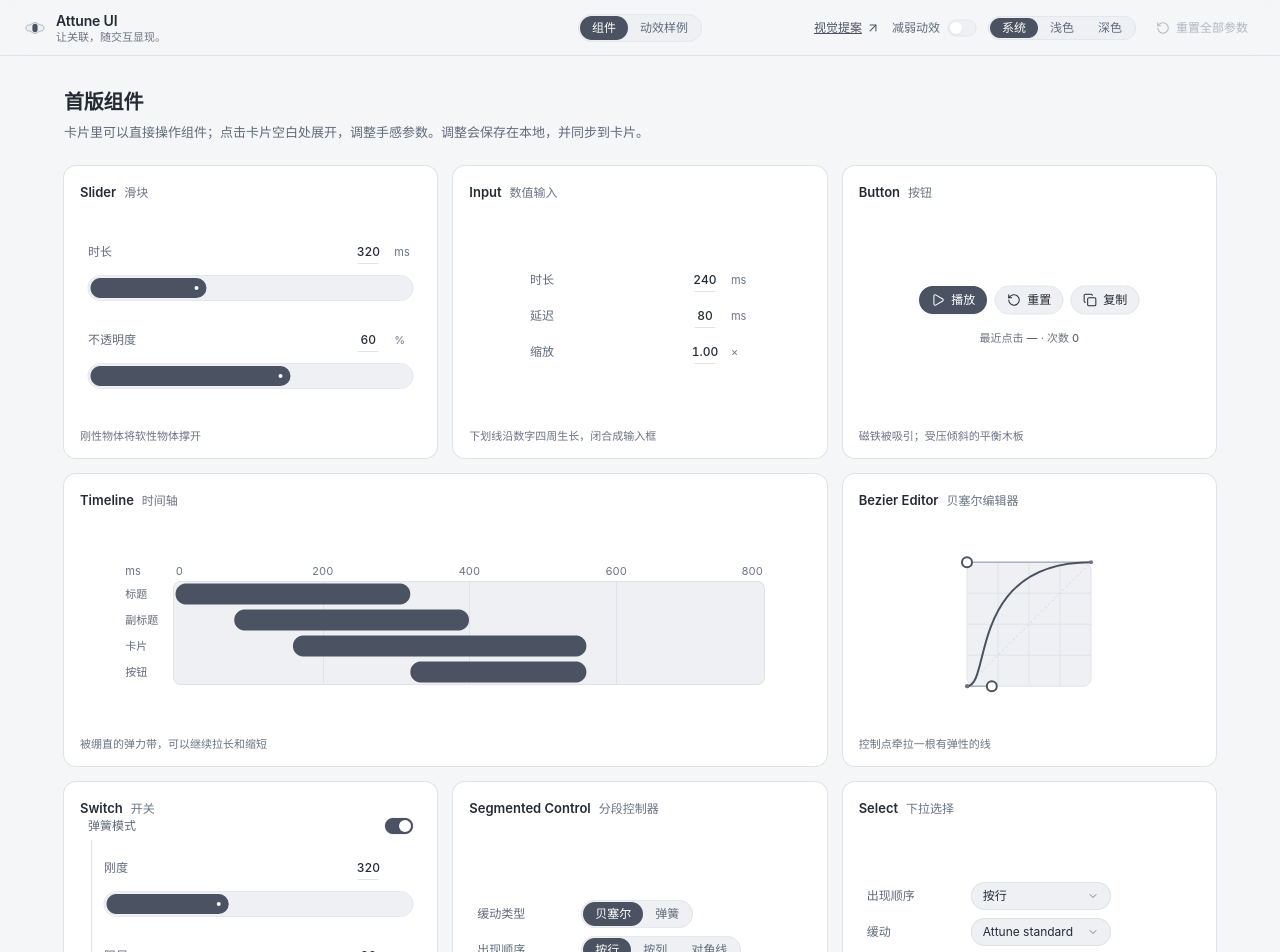
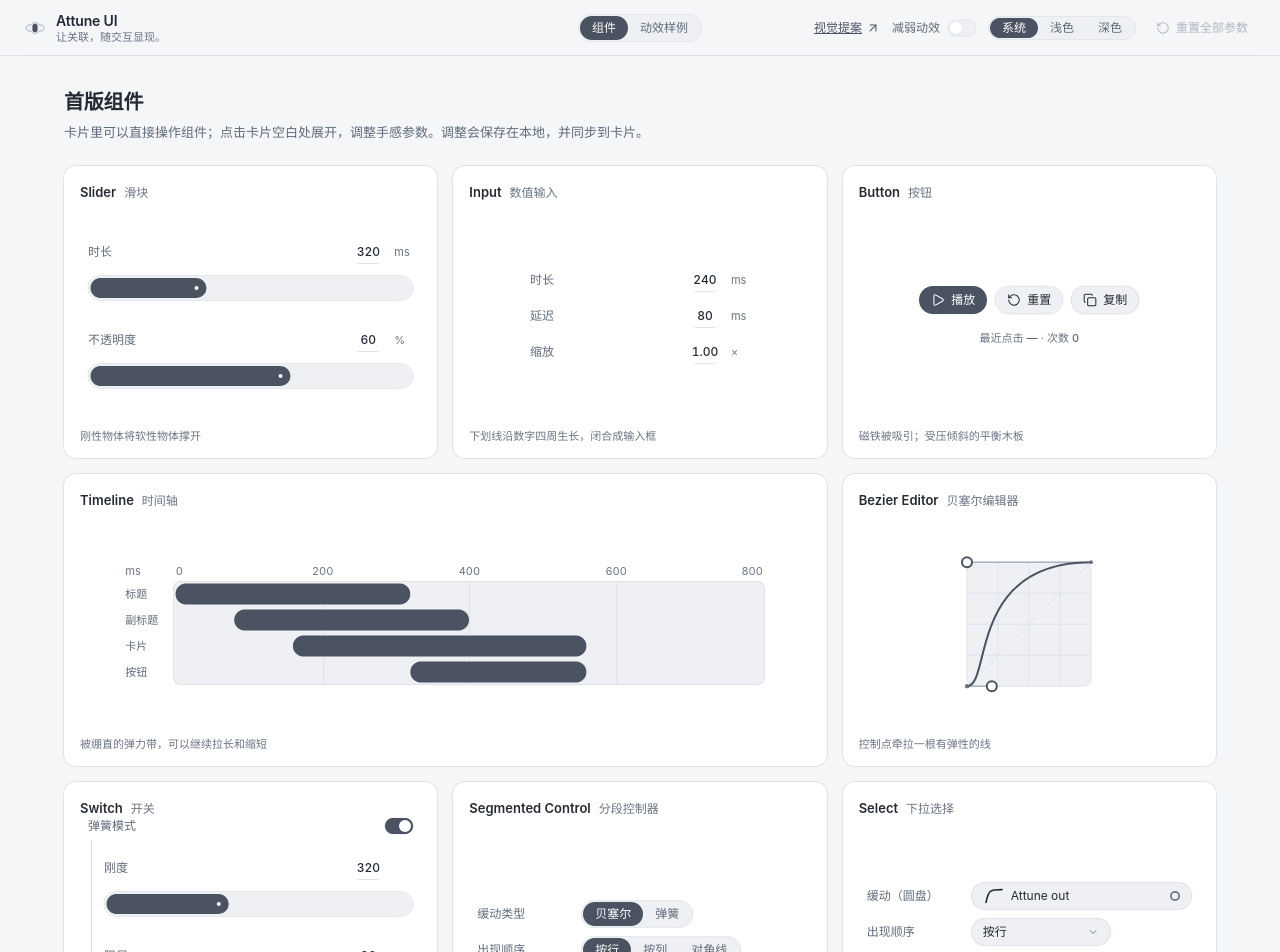
Before and after one commit to DavidStep37/AttuneUI, a React (Vite) app: page / in a window 1280 px wide. Shown: the top 952 px of the page. Built offline with nearby package versions, Linux system fonts and the light colour scheme.

Commit message:
Playground 的 Select 卡片直接展示圆盘变体；RadialOption/SelectOption 支持 shortLabel（扇区短名与触发器全名分开）

```diff
--- a/src/components/RadialPicker.tsx
+++ b/src/components/RadialPicker.tsx
@@ -20,7 +20,8 @@ import type { ControlSize, SpringToken } from "../tokens/tokens";
  * confirm, Esc close.
  */
 
-export type RadialOption<V extends string> = { value: V; label: ReactNode; icon?: ReactNode; hint?: ReactNode };
+/** `shortLabel` is used on the disc tiles when `label` is too long for a sector. */
+export type RadialOption<V extends string> = { value: V; label: ReactNode; shortLabel?: ReactNode; icon?: ReactNode; hint?: ReactNode };
 
 export type RadialFeel = {
   /** disc outer radius (px) */
@@ -371,7 +372,7 @@ export function RadialPicker<V extends string>({ options, value, onChange, child
                     exit={{ opacity: 0, transition: { duration: 0.08 } }}
                   >
                     {o.icon && <span className="at-radial-option-icon">{o.icon}</span>}
-                    <span className="at-radial-option-label">{o.label}</span>
+                    <span className="at-radial-option-label">{o.shortLabel ?? o.label}</span>
                     {i === sel && <span className="at-radial-option-mark" aria-hidden />}
                   </motion.div>
                 );
--- a/src/components/Select.tsx
+++ b/src/components/Select.tsx
@@ -10,7 +10,7 @@ import { controlHeight, type ControlSize } from "../tokens/tokens";
 import { useAttuneScope } from "../core/surface";
 import { RadialPicker, type RadialFeel } from "./RadialPicker";
 
-export type SelectOption<V extends string> = { value: V; label: ReactNode; hint?: ReactNode; /** used by the radial variant */ icon?: ReactNode };
+export type SelectOption<V extends string> = { value: V; label: ReactNode; /** radial variant: shorter tile label when `label` is long */ shortLabel?: ReactNode; hint?: ReactNode; /** used by the radial variant */ icon?: ReactNode };
 
 export type SelectProps<V extends string> = {
   size?: ControlSize;
--- a/src/playground/demos.tsx
+++ b/src/playground/demos.tsx
@@ -224,35 +224,39 @@ function SelectDemo({ variant }: { variant: Variant }) {
   const [a, setA] = useDemo("select.order", "row");
   const [b, setB] = useDemo("select.ease", "standard");
   const [c, setC] = useDemo("select.long", "p4");
-  const [d, setD] = useDemo("select.radial", "standard");
+  const [d, setD] = useDemo("select.easeRadial", "out-expo");
   const w = variant === "stage" ? 180 : 140;
+  const easeRadial = (
+    <Select
+      aria-label="缓动（圆盘）"
+      variant="radial"
+      value={d}
+      onChange={setD}
+      width="100%"
+      options={bezierPresets.map((bp) => ({ value: bp.value, label: bp.label, shortLabel: bp.short, icon: <CurveGlyph curve={bp.curve} /> }))}
+      renderHub={(o) => {
+        const pr = bezierPresets.find((x) => x.value === o?.value);
+        return pr ? (
+          <span className="at-radial-hub-preview">
+            <CurveGlyph curve={pr.curve} size={34} strokeWidth={1.8} />
+            <span>{pr.short}</span>
+          </span>
+        ) : null;
+      }}
+    />
+  );
   return (
     <div className="pg-rows" data-variant={variant}>
+      <Row label={variant === "card" ? "缓动（圆盘）" : "缓动"}>
+        {variant === "card" ? easeRadial : <Select aria-label="缓动" value={b} onChange={setB} options={easeOptions} width={w} listWidth={170} />}
+      </Row>
       <Row label="出现顺序">
         <Select aria-label="出现顺序" value={a} onChange={setA} options={orderOptions} width={w} listWidth={variant === "stage" ? 180 : 150} variant={variant === "stage" ? "radial" : "dropdown"} />
-      </Row>
-      <Row label="缓动">
-        <Select aria-label="缓动" value={b} onChange={setB} options={easeOptions} width={w} listWidth={170} />
       </Row>
       <Row label="列表滚动">
         <Select aria-label="列表滚动" value={c} onChange={setC} options={longOptions} width={w} listWidth={180} maxVisible={variant === "stage" ? 6 : 5} />
       </Row>
-      {variant === "stage" && (
-        <Row label="圆盘">
-          <Select
-            aria-label="圆盘预设"
-            variant="radial"
-            value={d}
-            onChange={setD}
-            width="100%"
-            options={bezierPresets.map((bp) => ({ value: bp.value, label: bp.short, icon: <CurveGlyph curve={bp.curve} /> }))}
-            renderHub={(o) => {
-              const pr = bezierPresets.find((x) => x.value === o?.value);
-              return pr ? <span className="at-radial-hub-preview"><CurveGlyph curve={pr.curve} size={34} strokeWidth={1.8} /><span>{pr.short}</span></span> : null;
-            }}
-          />
-        </Row>
-      )}
+      {variant === "stage" && <Row label="缓动（圆盘）">{easeRadial}</Row>}
     </div>
   );
 }
```
Also changed, not shown: 1 other file (tests, documents, lock files or other folders).
